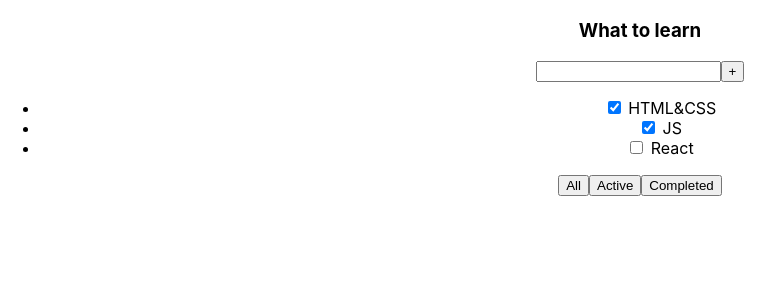
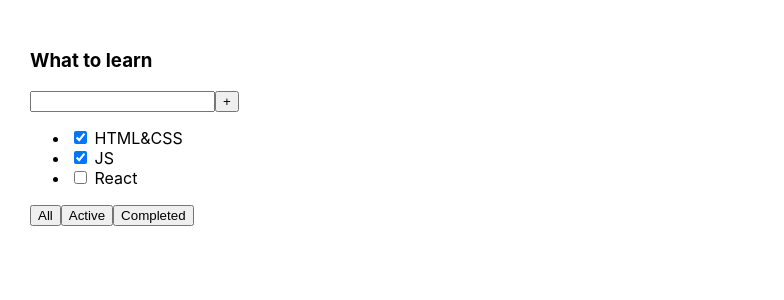
Before and after one commit to Dimkysy/repeat-todolist-lushci, a React (Create React App) app: page / in a window 1280 px wide. Shown: the top 300 px of the page, without its empty margins (0-784 px from the left). Built offline with nearby package versions, Linux system fonts and the light colour scheme.

Commit message:
zero lesson css

```diff
--- a/src/App.css
+++ b/src/App.css
@@ -1,38 +1,8 @@
 .App {
-  text-align: center;
+  padding: 30px;
+  display: flex;
 }
 
-.App-logo {
-  height: 40vmin;
-  pointer-events: none;
+.App > div {
+  margin-right: 50px;
 }
-
-@media (prefers-reduced-motion: no-preference) {
-  .App-logo {
-    animation: App-logo-spin infinite 20s linear;
-  }
-}
-
-.App-header {
-  background-color: #282c34;
-  min-height: 100vh;
-  display: flex;
-  flex-direction: column;
-  align-items: center;
-  justify-content: center;
-  font-size: calc(10px + 2vmin);
-  color: white;
-}
-
-.App-link {
-  color: #61dafb;
-}
-
-@keyframes App-logo-spin {
-  from {
-    transform: rotate(0deg);
-  }
-  to {
-    transform: rotate(360deg);
-  }
-}
```
